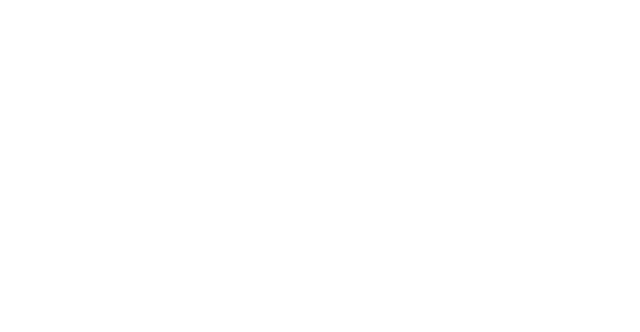
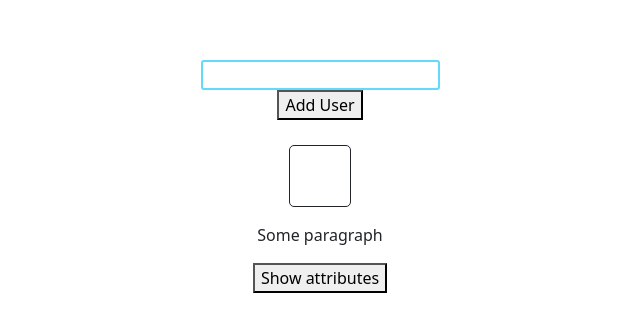
Before and after one commit to pavelchlebek/react-features, a React (Create React App) app: page /refsScreen in a window 1280 px wide. Shown: the part 224-556 px from the top of the page, without its empty margins (320-960 px from the left). Built offline with nearby package versions, Linux system fonts and the light colour scheme.

Commit message:
Add Refs

```diff
--- a/src/App.css
+++ b/src/App.css
@@ -36,3 +36,7 @@
     transform: rotate(360deg);
   }
 }
+
+input {
+  outline-color: #61dafb;
+}
--- a/src/App.js
+++ b/src/App.js
@@ -8,6 +8,8 @@
 import { BootstrapLayout } from 'screens/BootstrapLayout';
 import { BootstrapScreen } from 'screens/BootstrapScreen';
 import FirstScreen from 'screens/FirstScreen';
+import { RefsScreen } from 'screens/RefsScreen';
+import { RefsScreen2 } from 'screens/RefsScreen2';
 
 function App() {
   return (
@@ -16,6 +18,8 @@
         <Route path="/" exact component={FirstScreen} />
         <Route path="/bootstrap" component={BootstrapScreen} />
         <Route path="/bootstrap-layout" component={BootstrapLayout} />
+        <Route path="/refsScreen" component={RefsScreen} />
+        <Route path="/refs2" component={RefsScreen2} />
       </Switch>
     </BrowserRouter>
   )
--- a/src/components/Navbar.jsx
+++ b/src/components/Navbar.jsx
@@ -9,7 +9,7 @@
         <a href="/">First</a>
         <a href="/bootstrap">Bootstrap</a>
         <a href="/bootstrap-layout">Layout</a>
-        <a href="/contacts">Contacts</a>
+        <a href="/refsScreen">Refs</a>
       </div>
     </div>
   )
--- a/src/screens/FirstScreen.jsx
+++ b/src/screens/FirstScreen.jsx
@@ -38,7 +38,11 @@
         <Navbar />
         <Button style={{ marginBottom: "10px" }}>Bootstrap Button</Button>
         <button className="btn btn-warning">Second Button</button>
-        <p className="btn btn-danger">Palko je boss!!!</p>
+        <div style={{ width: "70%", display: "flex" }}>
+          <p style={{ flex: 1 }} className="btn btn-danger">
+            Palko je boss!!!
+          </p>
+        </div>
       </header>
     </div>
   )
--- /dev/null
+++ b/src/screens/RefsScreen.jsx
@@ -0,0 +1,77 @@
+// @ts-nocheck
+import * as React from 'react';
+
+export const RefsScreen = () => {
+  // const [enteredUserName, setEnteredUserName] = React.useState("")
+  const [users, setUsers] = React.useState([])
+
+  // const userNameChangeHandler = (e) => {
+  //   setEnteredUserName(e.target.value)
+  // }
+
+  // const deleteInput = () => {
+  //   console.log(nameInputRef.current.value)
+  //   setEnteredUserName("")
+  // }
+
+  // const addUserToList = () => {
+  //   const currentUsers = [...users]
+  //   currentUsers.push(enteredUserName)
+  //   setUsers(currentUsers)
+  // }
+
+  const addUserToListUsingRef = () => {
+    const currentUsers = [...users]
+    currentUsers.push(nameInputRef.current.value)
+    setUsers(currentUsers)
+    nameInputRef.current.value = ""
+  }
+  const nameInputRef = React.useRef()
+
+  // focus the input element
+  React.useEffect(() => {
+    nameInputRef.current.focus()
+  }, [users])
+
+  const paraRef = React.useRef()
+
+  return (
+    <div
+      style={{
+        display: "flex",
+        flexDirection: "column",
+        minHeight: "100vh",
+        alignItems: "center",
+        justifyContent: "center",
+        // backgroundColor: "orangered",
+      }}
+    >
+      <form>
+        <input
+          ref={nameInputRef}
+          id="userName"
+          type="text"
+          // value={nameInputRef.current.value}
+          // onChange={userNameChangeHandler}
+        />
+      </form>
+
+      {/* <div>{nameInputRef.current.value && nameInputRef.current.value}</div> */}
+      {/* <button onClick={deleteInput}>Delete</button> */}
+      <button onClick={addUserToListUsingRef}>Add User</button>
+      <ul
+        style={{
+          borderStyle: "solid",
+          borderWidth: "1px",
+          borderRadius: "5px",
+          marginTop: "25px",
+          padding: "30px",
+        }}
+      >
+        {users.length > 0 && users.map((user, index) => <li key={index}>{user}</li>)}
+      </ul>
+      <p ref={paraRef}>Some paragraph</p>
+      <button onClick={() => console.log(paraRef.current.innerHTML)}>Show attributes</button>
+    </div>
+  )
+}
--- /dev/null
+++ b/src/screens/RefsScreen2.jsx
@@ -0,0 +1,40 @@
+// @ts-nocheck
+import * as React from 'react';
+
+export const RefsScreen2 = () => {
+  const [name, setName] = React.useState("")
+  const renderCount = React.useRef(0)
+
+  // used to count number of rerenders
+  // React.useEffect(() => {
+  //   renderCount.current += 1
+  // })
+
+  // this thing is storing previous state of name
+  const prevName = React.useRef("")
+
+  React.useEffect(() => {
+    prevName.current = name
+  }, [name])
+
+  const inputRef = React.useRef()
+
+  return (
+    <div
+      style={{
+        display: "flex",
+        flexDirection: "column",
+        height: "100vh",
+        alignItems: "center",
+        justifyContent: "center",
+      }}
+    >
+      <input ref={inputRef} value={name} onChange={(e) => setName(e.target.value)} />
+      <div>
+        My name is {name} and it used to be {prevName.current}
+      </div>
+      <div>I rendered {renderCount.current} times</div>
+      <button onClick={() => inputRef.current.focus()}>Focus</button>
+    </div>
+  )
+}
```
